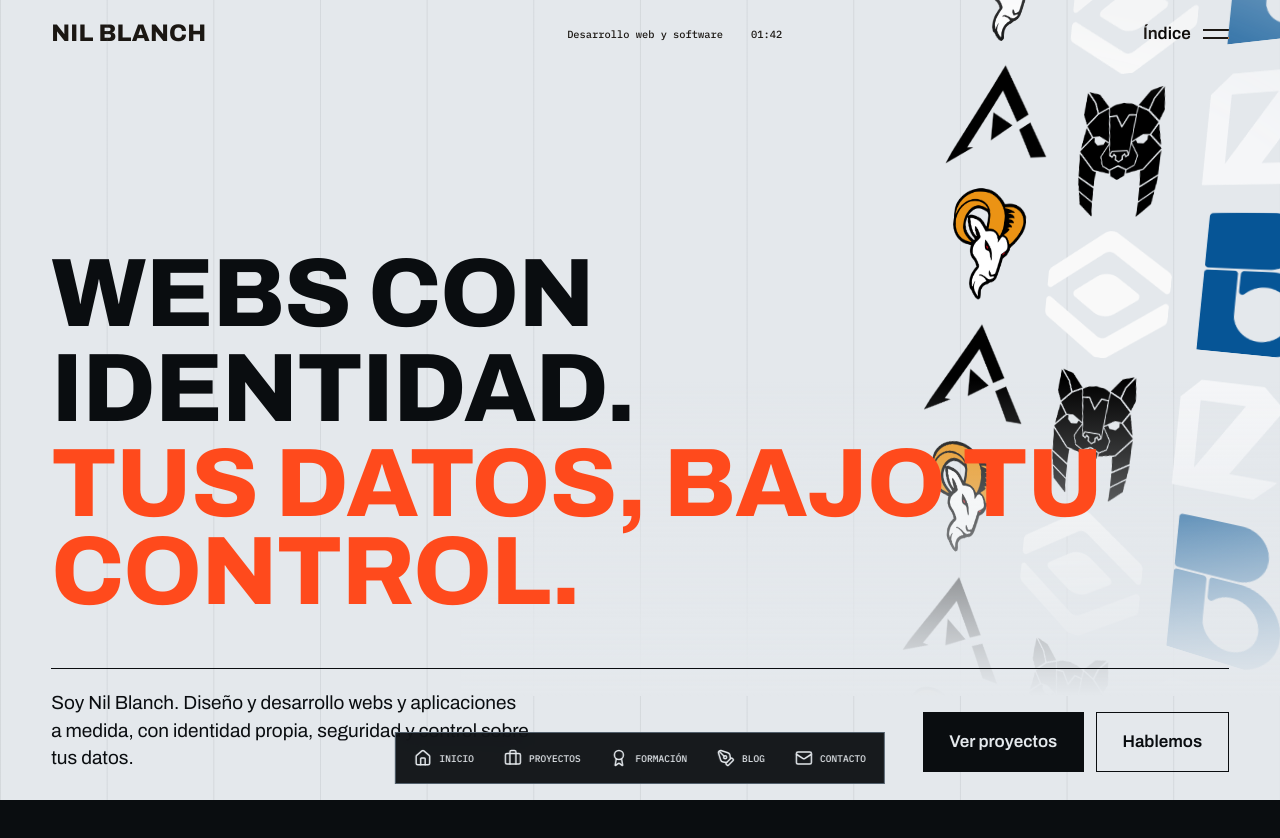
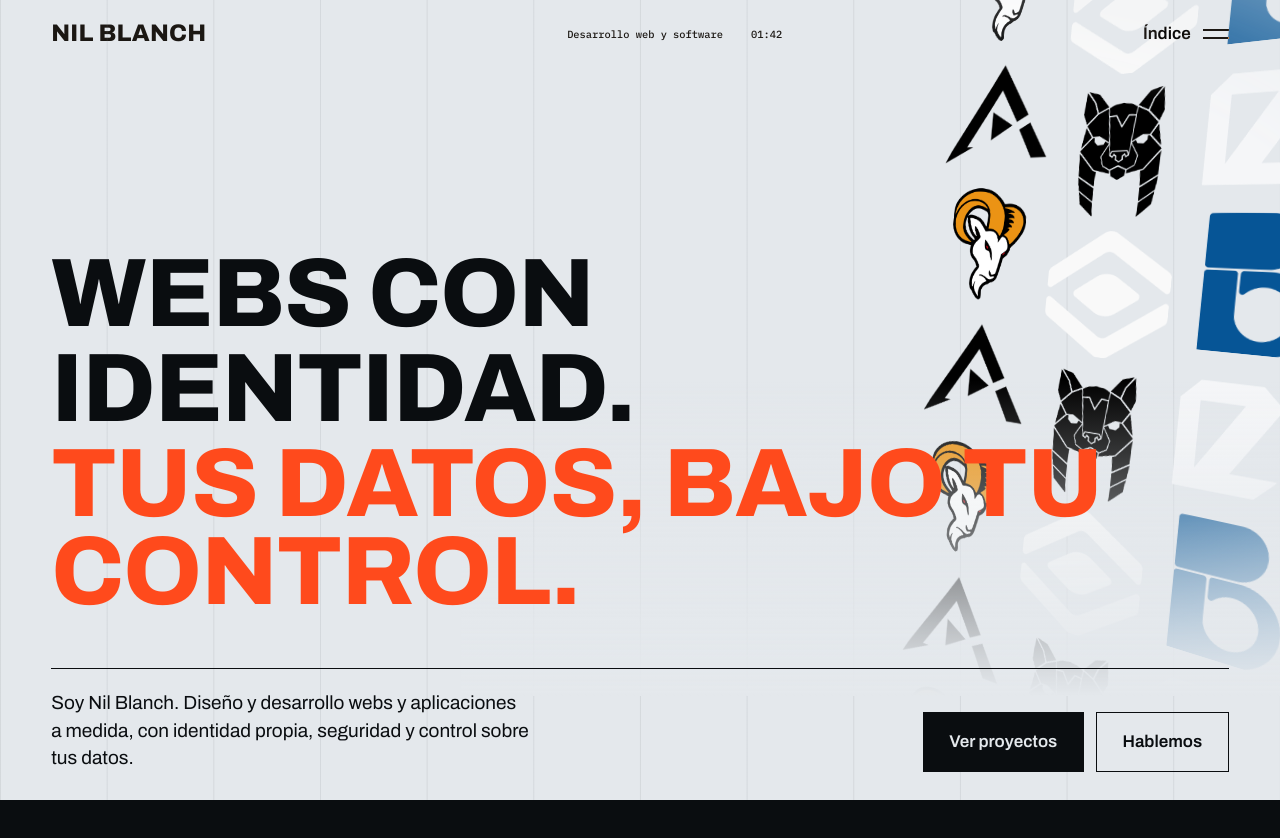
Before and after one commit to SoyNashi/blanchccv4, a Next.js app: page / in a window 1280 px wide. Shown: the top 838 px of the page. Built offline with nearby package versions, Linux system fonts and the light colour scheme.

Commit message:
Remove floating bottom dock from site layout

```diff
--- a/src/app/layout.tsx
+++ b/src/app/layout.tsx
@@ -3,7 +3,6 @@ import type { CSSProperties } from "react";
 import { Archivo, IBM_Plex_Mono } from "next/font/google";
 import "./globals.css";
 import { cn } from "@/lib/utils";
-import { DockWrapper } from "@/components/ui/dock-wrapper";
 
 const archivo = Archivo({
   subsets: ["latin"],
@@ -51,7 +50,6 @@ export default function RootLayout({
         style={fontVariables}
       >
         <div className="relative min-h-screen">{children}</div>
-        <DockWrapper />
       </body>
     </html>
   );
```
